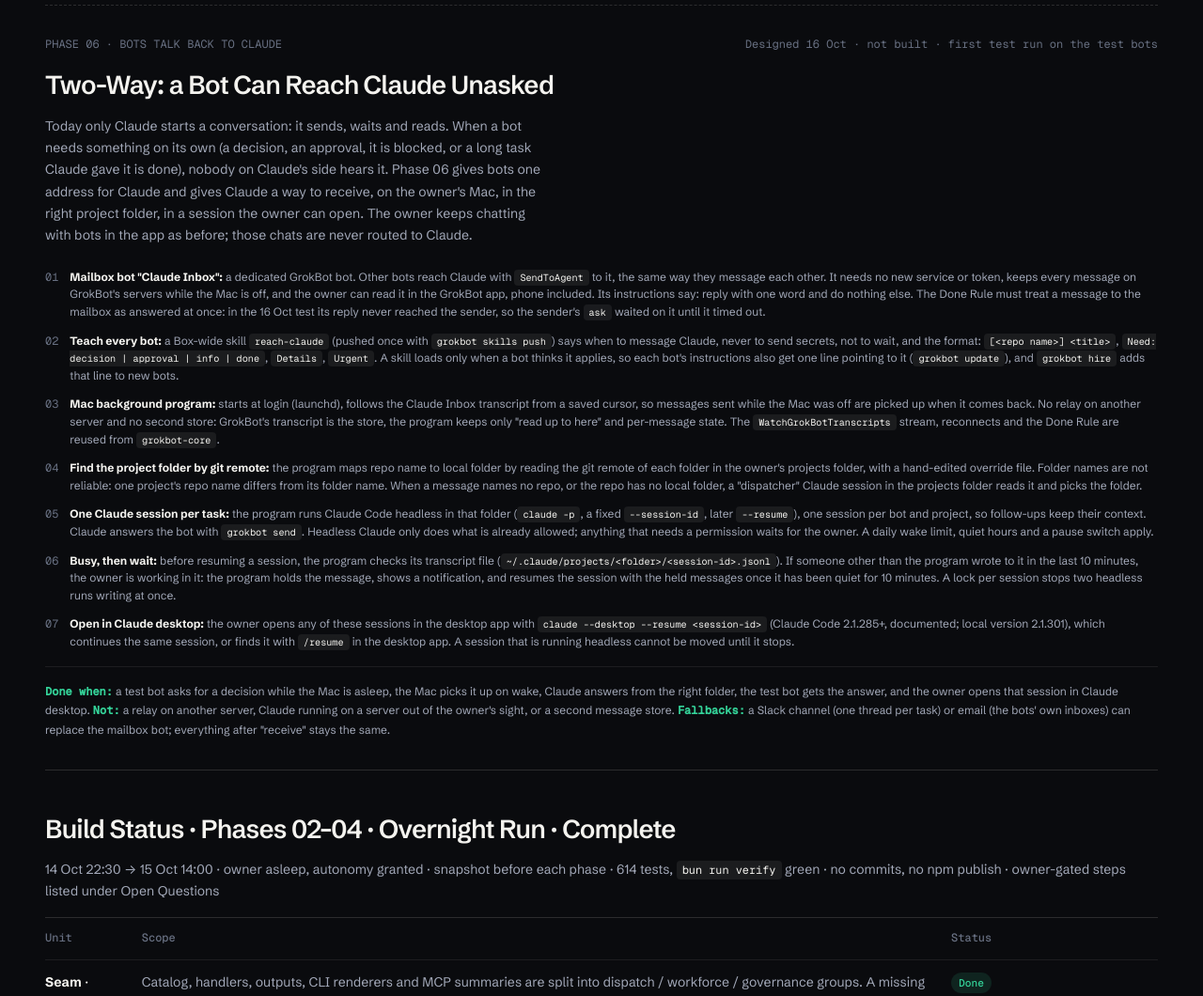
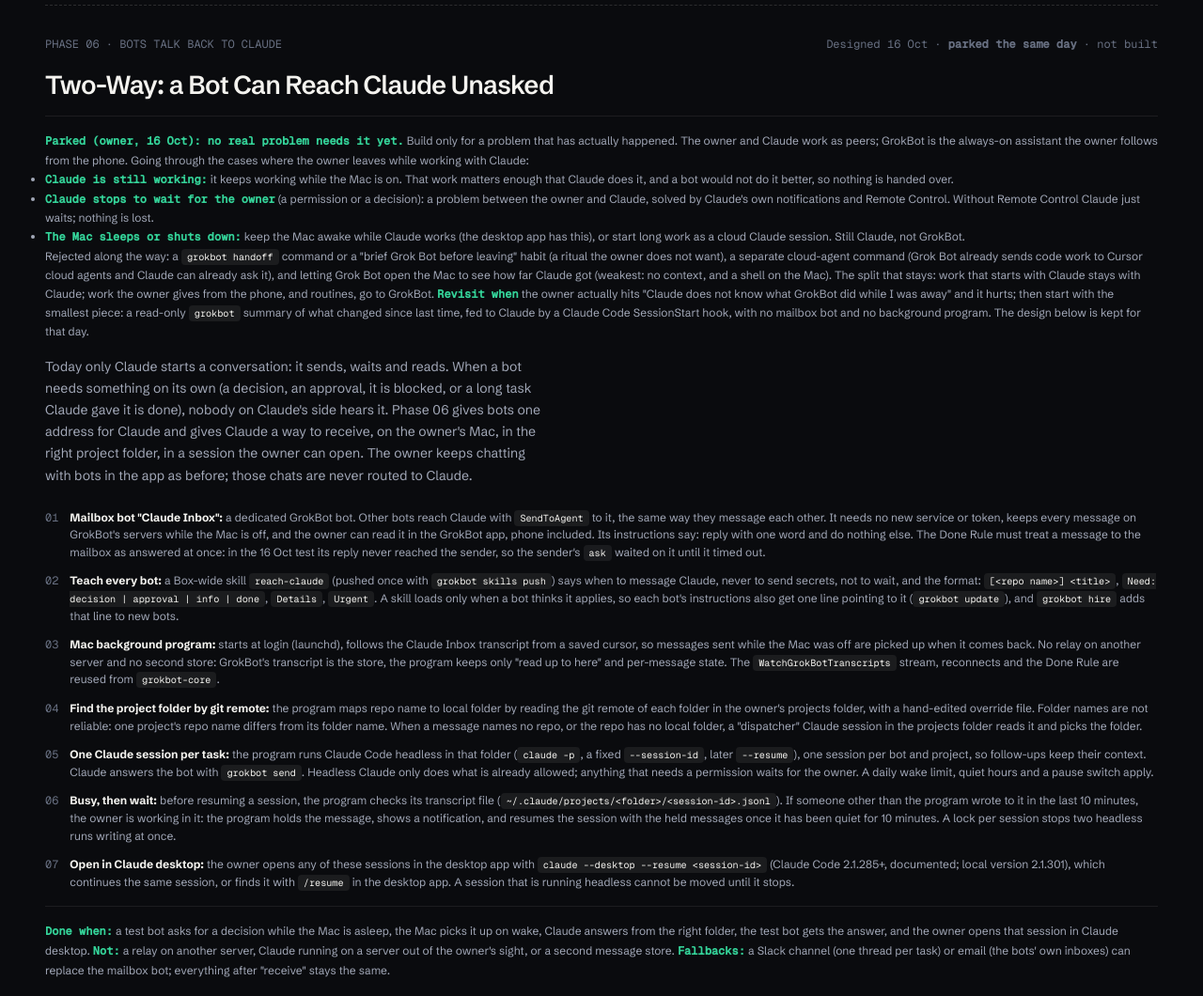
Before and after one commit to Nuncio-hq/grokbot-cli, a website: page docs/index.html in a window 1280 px wide. Shown: the part 6680-7740 px from the top of the page at 94% size. Drawn offline with nearby package versions, Linux system fonts and the light colour scheme; a web font is replaced by a local one.

Commit message:
docs: park Phase 06 and record the 0.1.2 release
Record why no handoff between Claude and GrokBot is built yet, the work split in decision 07, and the two live fixes shipped in 0.1.2.

```diff
--- a/docs/index.html
+++ b/docs/index.html
@@ -612,9 +612,18 @@
       <article class="roadmap-col roadmap-col--planned" id="phase-6">
         <div class="roadmap-col__meta">
           <span>PHASE 06 · BOTS TALK BACK TO CLAUDE</span>
-          <span>Designed 16 Oct · not built · first test run on the test bots</span>
+          <span>Designed 16 Oct · <b>parked the same day</b> · not built</span>
         </div>
         <h3>Two-Way: a Bot Can Reach Claude Unasked</h3>
+        <div class="roadmap-done">
+          <b>Parked (owner, 16 Oct): no real problem needs it yet.</b> Build only for a problem that has actually happened. The owner and Claude work as peers; GrokBot is the always-on assistant the owner follows from the phone. Going through the cases where the owner leaves while working with Claude:
+          <ul>
+            <li><b>Claude is still working:</b> it keeps working while the Mac is on. That work matters enough that Claude does it, and a bot would not do it better, so nothing is handed over.</li>
+            <li><b>Claude stops to wait for the owner</b> (a permission or a decision): a problem between the owner and Claude, solved by Claude's own notifications and Remote Control. Without Remote Control Claude just waits; nothing is lost.</li>
+            <li><b>The Mac sleeps or shuts down:</b> keep the Mac awake while Claude works (the desktop app has this), or start long work as a cloud Claude session. Still Claude, not GrokBot.</li>
+          </ul>
+          Rejected along the way: a <code>grokbot handoff</code> command or a "brief Grok Bot before leaving" habit (a ritual the owner does not want), a separate cloud-agent command (Grok Bot already sends code work to Cursor cloud agents and Claude can already ask it), and letting Grok Bot open the Mac to see how far Claude got (weakest: no context, and a shell on the Mac). The split that stays: work that starts with Claude stays with Claude; work the owner gives from the phone, and routines, go to GrokBot. <b>Revisit when</b> the owner actually hits "Claude does not know what GrokBot did while I was away" and it hurts; then start with the smallest piece: a read-only <code>grokbot</code> summary of what changed since last time, fed to Claude by a Claude Code SessionStart hook, with no mailbox bot and no background program. The design below is kept for that day.
+        </div>
         <p>Today only Claude starts a conversation: it sends, waits and reads. When a bot needs something on its own (a decision, an approval, it is blocked, or a long task Claude gave it is done), nobody on Claude's side hears it. Phase 06 gives bots one address for Claude and gives Claude a way to receive, on the owner's Mac, in the right project folder, in a session the owner can open. The owner keeps chatting with bots in the app as before; those chats are never routed to Claude.</p>
         <ol class="roadmap-steps">
           <li><div><b>Mailbox bot "Claude Inbox":</b> a dedicated GrokBot bot. Other bots reach Claude with <code>SendToAgent</code> to it, the same way they message each other. It needs no new service or token, keeps every message on GrokBot's servers while the Mac is off, and the owner can read it in the GrokBot app, phone included. Its instructions say: reply with one word and do nothing else. The Done Rule must treat a message to the mailbox as answered at once: in the 16 Oct test its reply never reached the sender, so the sender's <code>ask</code> waited on it until it timed out.</div></li>
@@ -805,11 +814,12 @@
       <article class="adr-item">
         <div class="adr-item__head">
           <span class="adr-item__num">07</span>
-          <span>16 Oct 2026 · Bot to Claude</span>
+          <span>16 Oct 2026 · Owner, Claude and GrokBot</span>
         </div>
-        <h3>Bots Reach Claude Through a "Claude Inbox" Bot; Claude Runs Only on the Owner's Mac</h3>
-        <p>Bots message a mailbox bot with <code>SendToAgent</code>, taught by the <code>reach-claude</code> skill. A background program on the owner's Mac picks messages up (also after the Mac was off), finds the project folder by git remote, and wakes a Claude Code session per task that the owner can open in Claude desktop. See <a href="#phase-6">Phase 06</a>.</p>
-        <div class="adr-item__not"><b>Not:</b> Claude running on a server where the owner cannot see it, a relay server, or routing the owner's own chats with bots to Claude.</div>
+        <h3>Work That Starts With Claude Stays With Claude; GrokBot Takes the Phone and the Routines</h3>
+        <p>The owner and Claude are peers who coordinate; GrokBot is the always-on assistant the owner follows from the phone, and a tool Claude uses. No handoff between them is built: <a href="#phase-6">Phase 06</a> is parked until a real need shows up. If it is ever built, the design below applies.</p>
+        <p>Bots message a mailbox bot with <code>SendToAgent</code>, taught by the <code>reach-claude</code> skill. A background program on the owner's Mac picks messages up (also after the Mac was off), finds the project folder by git remote, and wakes a Claude Code session per task that the owner can open in Claude desktop.</p>
+        <div class="adr-item__not"><b>Not:</b> a handoff ritual or command, Claude running on a server where the owner cannot see it, a relay server, or routing the owner's own chats with bots to Claude.</div>
       </article>
     </div>
   </section>
@@ -1030,11 +1040,11 @@
           <li><div><b><code>worker start</code> token channel.</b> <code>cursor-agent</code> v2026.10.01 <code>worker start</code> reads its token only from <code>--auth-token</code>, <code>--auth-token-file</code> or a stored login (no env, stdin or fd). <code>grokbot worker-start</code> serves the GrokBot token through a 0600 FIFO. Unproven: does <code>cursor-agent</code> accept the GrokBot app's session token through <code>--auth-token-file</code>? First live run is the owner's.</div></li>
           <li><div><b>Bot desktop window index.</b> No Box Gateway method exposes <code>.sand-window-assignments.json</code>; the app finds desktops through <code>getForeverBoxStatus</code> <code>windows[].vncUrl</code>. <code>grokbot vnc</code> needs <code>--window N</code> for now.</div></li>
           <li><div><b>Turn ends while the bot is busy elsewhere.</b> A finished turn is held as running while the bot runs a later turn (status is per bot, not per run). Resumed jobs are safe (a saved done is final), but a live <code>ask</code> can time out to pending if the owner messages the bot mid-wait. Needs a wire fact: does live status carry a <code>requestId</code>?</div></li>
-          <li><div><b>Phase 06: why the mailbox's reply did not reach the sender (16 Oct).</b> Staff Test (as the mailbox) posted "Received" to Primary Test, but no row arrived on Primary Test in over 7 minutes. Earlier bot-to-bot tests did return replies. Either the sender picked another <code>SendToAgent</code> delivery mode (it said it "flagged" the message), or a reply to a turn that already ended is not delivered. The design does not need the reply, so this only matters if bots should get a receipt.</div></li>
-          <li><div><b>Phase 06: can the mailbox bot stay silent?</b> Every message makes it run one turn. If it can be told to post nothing, it saves a model turn per message; if not, a one-word reply is the floor. Measure the time and cost per message.</div></li>
-          <li><div><b>Phase 06: a bot slot for Claude Inbox.</b> A real mailbox bot takes one bot slot on the subscription. Creating it is the owner's call.</div></li>
-          <li><div><b>Phase 06: limits.</b> How many times a day the Mac program may wake Claude, the quiet hours, and whether 10 minutes is the right "owner is working in this session" window.</div></li>
-          <li><div><b>Phase 06: messages typed into the app.</b> The owner may also message Claude Inbox in the app. Whether those count as messages for Claude needs a rule.</div></li>
+          <li><div><b>Phase 06 (parked): why the mailbox's reply did not reach the sender (16 Oct).</b> Staff Test (as the mailbox) posted "Received" to Primary Test, but no row arrived on Primary Test in over 7 minutes. Earlier bot-to-bot tests did return replies. Either the sender picked another <code>SendToAgent</code> delivery mode (it said it "flagged" the message), or a reply to a turn that already ended is not delivered. The design does not need the reply, so this only matters if bots should get a receipt.</div></li>
+          <li><div><b>Phase 06 (parked): can the mailbox bot stay silent?</b> Every message makes it run one turn. If it can be told to post nothing, it saves a model turn per message; if not, a one-word reply is the floor. Measure the time and cost per message.</div></li>
+          <li><div><b>Phase 06 (parked): a bot slot for Claude Inbox.</b> A real mailbox bot takes one bot slot on the subscription. Creating it is the owner's call.</div></li>
+          <li><div><b>Phase 06 (parked): limits.</b> How many times a day the Mac program may wake Claude, the quiet hours, and whether 10 minutes is the right "owner is working in this session" window.</div></li>
+          <li><div><b>Phase 06 (parked): messages typed into the app.</b> The owner may also message Claude Inbox in the app. Whether those count as messages for Claude needs a rule.</div></li>
           <li><div><b><code>grokbot update --instructions ""</code> cannot clear instructions.</b> The empty value is dropped as if missing, so clearing needs <code>--instructions-file</code> with an empty file (found 16 Oct).</div></li>
           <li><div><b>Exact attribution of a shared run.</b> When a message reaches a busy bot, one run answers it together with the message the bot was working on. Both jobs then end <code>ambiguous</code> (exit 5) with every reply of that run (16 Oct). An exact split needs a wire fact we do not have, such as a row field that says which message a reply answers. Since the per-bot queue (16 Oct) this only happens with a message typed in the app while a job runs, because <code>grokbot</code> never gives a busy bot another of its messages.</div></li>
           <li><div><b>Blob replies unconfirmed live.</b> <code>PresignSandBoxStoreReads</code> response field names and the size at which replies become blobs are unknown; the code falls back to a "[reply stored as blob]" marker.</div></li>
@@ -1188,6 +1198,8 @@
         </summary>
         <div class="details-body">
           <ol class="log-timeline">
+            <li><time>16 Oct 2026</time><p><b>Parked Phase 06 and settled who does what.</b> The owner set the roles: the owner and Claude are peers who coordinate, and GrokBot is the always-on assistant the owner follows from the phone. Going case by case through "the owner leaves while working with Claude" found no case where GrokBot should take over Claude's work, so no handoff is built (no command, no habit, no mailbox bot, no background program) and decision 07 now records the split: work that starts with Claude stays with Claude; phone requests and routines go to GrokBot. The reasons and the smallest first step for the day a real need shows up are in <a href="#phase-6">Phase 06</a>.</p></li>
+            <li><time>16 Oct 2026</time><p><b>Released 0.1.2 of all three packages after two more live fixes.</b> (1) The queue treated a bot as busy forever when it had messaged another bot that never replied (the mailbox test left such a message), so a later research request sat queued unseen; an open delegation now counts only while the bot it went to is working, its status is unknown, or the message is under 2 minutes old. (2) <code>ask</code> and <code>wait</code> ended done on a progress note when a bot handed research to a background subagent: a live capture showed <code>hasRunningSubagents</code> true during the work, then the answer posted by a new run (new requestId) under the same server turn number (<code>t74s219</code> then <code>t74s220</code>); the turn model now admits a run that continues our message's server turn. Live: an <code>ask</code> that triggered background research returned the final answer, exit 0. Published <code>grokbot-core</code>, <code>grokbotagent-cli</code> and <code>grokbot-mcp</code> 0.1.2 (npm needs the owner's browser sign-in for each publish), pushed <code>main</code>, installed the CLI globally: <code>--version</code> 0.1.2, <code>agents</code> listed 3 bots, <code>ask "ping"</code> on Primary Test returned PONG. 696 tests.</p></li>
             <li><time>16 Oct 2026</time><p><b>Designed Phase 06 (bots talk back to Claude) with the owner, and tested the mailbox idea on the test bots.</b> Options weighed: a relay on the always-on dev server with Claude there (dropped: the owner would not see Claude's work, and GrokBot already keeps messages while the Mac is off), a Slack channel, email, GitHub Issues, and a mailbox bot. The owner chose the mailbox bot plus a background program on the Mac, with folders found by git remote and one Claude session per task that opens in Claude desktop (<a href="#phase-6">Phase 06</a>, decision 07). Checked the docs: <code>claude --desktop --resume &lt;id&gt;</code> moves a CLI session into Claude desktop, and a static read of the Grok Bot app showed it sends at once while a bot runs, so the owner's own chats need no change.
               <ul>
                 <li><b>Live test:</b> pushed a test <code>reach-claude</code> skill naming Staff Test as the mailbox, gave Staff Test "reply Received only" instructions and Primary Test a one-line pointer to the skill, then asked Primary Test for a project storage decision it was told not to make itself. Primary Test opened the skill first, sent Staff Test a message in the exact format (repo tag, <code>Need: decision</code>, details, <code>Urgent: no</code>), touched no repository, told the owner it had asked Claude and ended its turn. Staff Test received the full text and replied "Received".</li>
```
